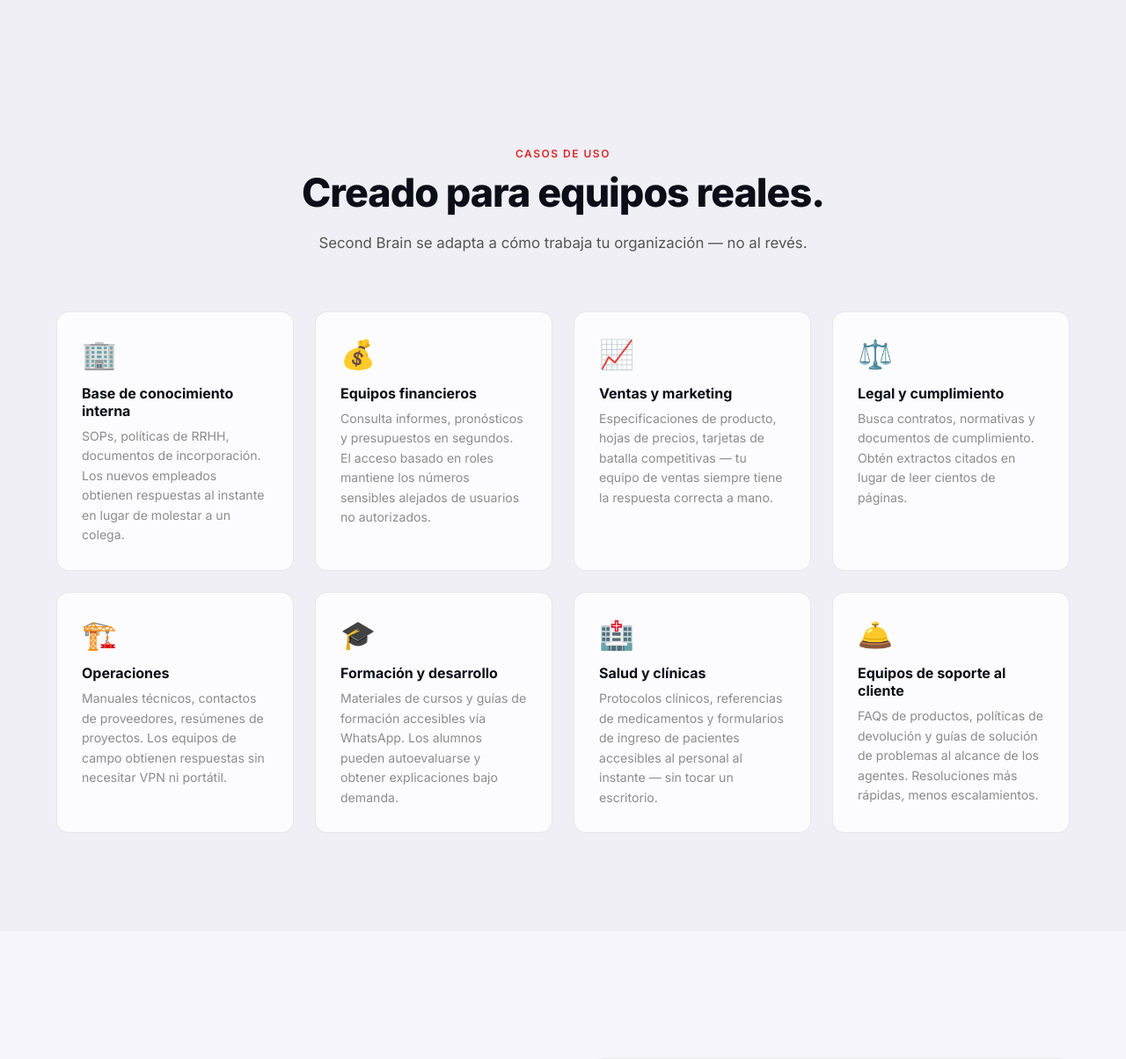
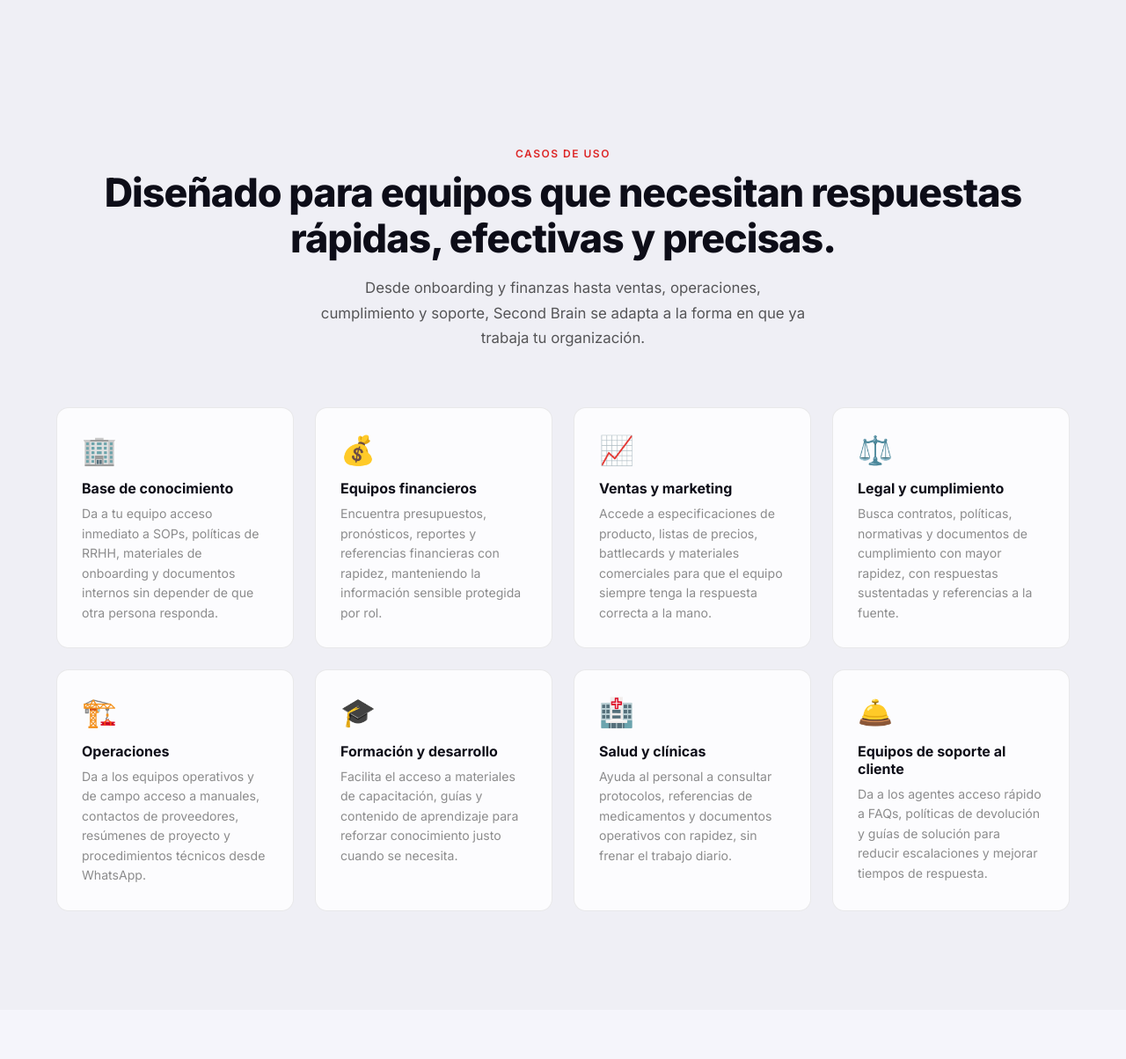
Before and after one commit to HARIOM-JHA01/second-brain-v2, a FastAPI app: page / in a window 1280 px wide. Shown: the part 4740-5944 px from the top of the page at 88% size. Run offline with FastAPI, Linux system fonts and the light colour scheme; parts of the project's set-up code (start-up, migrations or seed data) failed here and were passed over.

Commit message:
docs(landing): refresh use cases section copy and formatting
Update the use cases section content with more concise, action-oriented
descriptions and standardized capitalization. The section subtitle now
emphasizes adaptability across departments, and individual use case
titles and descriptions have been streamlined for clarity and consistency.

```diff
--- a/agente_rolplay/static/i18n.js
+++ b/agente_rolplay/static/i18n.js
@@ -466,33 +466,33 @@
       "lp.flow.10.desc":
         "Cuando se habilita, el historial de interacción y las áreas de oportunidad detectadas pueden transferirse a un coach de IA personalizado para dar un seguimiento más enfocado y personal.",
       "lp.uc.label": "Casos de uso",
-      "lp.uc.title": "Creado para equipos reales.",
+      "lp.uc.title": "Diseñado para equipos que necesitan respuestas rápidas, efectivas y precisas.",
       "lp.uc.sub":
-        "Second Brain se adapta a cómo trabaja tu organización — no al revés.",
-      "lp.uc.1.title": "Base de conocimiento interna",
+        "Desde onboarding y finanzas hasta ventas, operaciones, cumplimiento y soporte, Second Brain se adapta a la forma en que ya trabaja tu organización.",
+      "lp.uc.1.title": "Base de conocimiento",
       "lp.uc.1.desc":
-        "SOPs, políticas de RRHH, documentos de incorporación. Los nuevos empleados obtienen respuestas al instante en lugar de molestar a un colega.",
+        "Da a tu equipo acceso inmediato a SOPs, políticas de RRHH, materiales de onboarding y documentos internos sin depender de que otra persona responda.",
       "lp.uc.2.title": "Equipos financieros",
       "lp.uc.2.desc":
-        "Consulta informes, pronósticos y presupuestos en segundos. El acceso basado en roles mantiene los números sensibles alejados de usuarios no autorizados.",
+        "Encuentra presupuestos, pronósticos, reportes y referencias financieras con rapidez, manteniendo la información sensible protegida por rol.",
       "lp.uc.3.title": "Ventas y marketing",
       "lp.uc.3.desc":
-        "Especificaciones de producto, hojas de precios, tarjetas de batalla competitivas — tu equipo de ventas siempre tiene la respuesta correcta a mano.",
+        "Accede a especificaciones de producto, listas de precios, battlecards y materiales comerciales para que el equipo siempre tenga la respuesta correcta a la mano.",
       "lp.uc.4.title": "Legal y cumplimiento",
       "lp.uc.4.desc":
-        "Busca contratos, normativas y documentos de cumplimiento. Obtén extractos citados en lugar de leer cientos de páginas.",
+        "Busca contratos, políticas, normativas y documentos de cumplimiento con mayor rapidez, con respuestas sustentadas y referencias a la fuente.",
       "lp.uc.5.title": "Operaciones",
       "lp.uc.5.desc":
-        "Manuales técnicos, contactos de proveedores, resúmenes de proyectos. Los equipos de campo obtienen respuestas sin necesitar VPN ni portátil.",
+        "Da a los equipos operativos y de campo acceso a manuales, contactos de proveedores, resúmenes de proyecto y procedimientos técnicos desde WhatsApp.",
       "lp.uc.6.title": "Formación y desarrollo",
       "lp.uc.6.desc":
-        "Materiales de cursos y guías de formación accesibles vía WhatsApp. Los alumnos pueden autoevaluarse y obtener explicaciones bajo demanda.",
+        "Facilita el acceso a materiales de capacitación, guías y contenido de aprendizaje para reforzar conocimiento justo cuando se necesita.",
       "lp.uc.7.title": "Salud y clínicas",
       "lp.uc.7.desc":
-        "Protocolos clínicos, referencias de medicamentos y formularios de ingreso de pacientes accesibles al personal al instante — sin tocar un escritorio.",
+        "Ayuda al personal a consultar protocolos, referencias de medicamentos y documentos operativos con rapidez, sin frenar el trabajo diario.",
       "lp.uc.8.title": "Equipos de soporte al cliente",
       "lp.uc.8.desc":
-        "FAQs de productos, políticas de devolución y guías de solución de problemas al alcance de los agentes. Resoluciones más rápidas, menos escalamientos.",
+        "Da a los agentes acceso rápido a FAQs, políticas de devolución y guías de solución para reducir escalaciones y mejorar tiempos de respuesta.",
       "lp.sec.label": "Seguridad y permisos",
       "lp.sec.title": "Tus datos, tus reglas.",
       "lp.sec.sub":
@@ -1179,34 +1179,34 @@
       "lp.flow.10.title": "Personalized Coach",
       "lp.flow.10.desc":
         "When enabled, interaction history and detected opportunity areas can be passed to a personalized AI Coach for more focused and personal follow-up.",
-      "lp.uc.label": "Use cases",
-      "lp.uc.title": "Built for real teams.",
+      "lp.uc.label": "Use Cases",
+      "lp.uc.title": "Built for the teams that need answers fast.",
       "lp.uc.sub":
-        "Second Brain adapts to how your organization works — not the other way around.",
-      "lp.uc.1.title": "Internal knowledge base",
+        "From onboarding and finance to sales, operations, compliance, and support, Second Brain adapts to how your organization already works.",
+      "lp.uc.1.title": "Internal Knowledge Base",
       "lp.uc.1.desc":
-        "SOPs, HR policies, onboarding docs. New employees get answers instantly instead of pinging a colleague.",
-      "lp.uc.2.title": "Financial teams",
+        "Give your team instant access to SOPs, HR policies, onboarding materials, and internal documents without depending on someone else to answer.",
+      "lp.uc.2.title": "Finance Teams",
       "lp.uc.2.desc":
-        "Query reports, forecasts, and budgets in seconds. Role-based access keeps sensitive numbers away from unauthorized users.",
-      "lp.uc.3.title": "Sales & marketing",
+        "Find budgets, forecasts, reports, and financial references quickly while keeping sensitive information restricted by role.",
+      "lp.uc.3.title": "Sales & Marketing",
       "lp.uc.3.desc":
-        "Product specs, pricing sheets, competitive battlecards — your sales team always has the right answer on hand.",
-      "lp.uc.4.title": "Legal & compliance",
+        "Access product specs, pricing sheets, battlecards, and commercial materials so the team always has the right answer at hand.",
+      "lp.uc.4.title": "Legal & Compliance",
       "lp.uc.4.desc":
-        "Search contracts, regulations, and compliance docs. Get cited excerpts instead of reading through hundreds of pages.",
+        "Search contracts, policies, regulations, and compliance documents faster, with grounded answers and source references.",
       "lp.uc.5.title": "Operations",
       "lp.uc.5.desc":
-        "Technical manuals, vendor contacts, project briefs. Field teams get answers without needing VPN or a laptop.",
-      "lp.uc.6.title": "Training & L&D",
+        "Give field and operational teams access to manuals, vendor contacts, project summaries, and technical procedures from WhatsApp.",
+      "lp.uc.6.title": "Learning & Development",
       "lp.uc.6.desc":
-        "Course materials and training guides accessible via WhatsApp. Learners can quiz themselves and get explanations on demand.",
-      "lp.uc.7.title": "Healthcare & clinics",
+        "Make training materials, guides, and learning content easier to access, so people can reinforce knowledge when they need it.",
+      "lp.uc.7.title": "Healthcare & Clinics",
       "lp.uc.7.desc":
-        "Clinical protocols, drug references, and patient intake forms instantly accessible to staff — without touching a desktop.",
-      "lp.uc.8.title": "Customer support teams",
+        "Help staff consult protocols, medication references, and operational documents quickly, without slowing down daily work.",
+      "lp.uc.8.title": "Customer Support Teams",
       "lp.uc.8.desc":
-        "Product FAQs, return policies, and troubleshooting guides at agents' fingertips. Faster resolutions, fewer escalations.",
+        "Provide agents with fast access to FAQs, return policies, and troubleshooting guides to reduce escalations and improve response times.",
       "lp.sec.label": "Security & permissions",
       "lp.sec.title": "Your data, your rules.",
       "lp.sec.sub":
--- a/agente_rolplay/templates/index.html
+++ b/agente_rolplay/templates/index.html
@@ -2054,79 +2054,82 @@
     <section class="use-cases section" id="use-cases">
       <div class="max-w">
         <div class="section-header center">
-          <div class="section-label" data-i18n="lp.uc.label">Use cases</div>
+          <div class="section-label" data-i18n="lp.uc.label">Use Cases</div>
           <h2 class="section-title" data-i18n="lp.uc.title">
-            Built for real teams.
+            Built for the teams that need answers fast.
           </h2>
           <p class="section-sub" data-i18n="lp.uc.sub">
-            Second Brain adapts to how your organization works — not the other
-            way around.
+            From onboarding and finance to sales, operations, compliance, and
+            support, Second Brain adapts to how your organization already works.
           </p>
         </div>
 
         <div class="use-cases-grid">
           <div class="use-case-card">
             <span class="use-case-emoji">🏢</span>
-            <h3 data-i18n="lp.uc.1.title">Internal knowledge base</h3>
+            <h3 data-i18n="lp.uc.1.title">Internal Knowledge Base</h3>
             <p data-i18n="lp.uc.1.desc">
-              SOPs, HR policies, onboarding docs. New employees get answers
-              instantly instead of pinging a colleague.
+              Give your team instant access to SOPs, HR policies, onboarding
+              materials, and internal documents without depending on someone
+              else to answer.
             </p>
           </div>
           <div class="use-case-card">
             <span class="use-case-emoji">💰</span>
-            <h3 data-i18n="lp.uc.2.title">Financial teams</h3>
+            <h3 data-i18n="lp.uc.2.title">Finance Teams</h3>
             <p data-i18n="lp.uc.2.desc">
-              Query reports, forecasts, and budgets in seconds. Role-based
-              access keeps sensitive numbers away from unauthorized users.
+              Find budgets, forecasts, reports, and financial references quickly
+              while keeping sensitive information restricted by role.
             </p>
           </div>
           <div class="use-case-card">
             <span class="use-case-emoji">📈</span>
-            <h3 data-i18n="lp.uc.3.title">Sales &amp; marketing</h3>
+            <h3 data-i18n="lp.uc.3.title">Sales &amp; Marketing</h3>
             <p data-i18n="lp.uc.3.desc">
-              Product specs, pricing sheets, competitive battlecards — your
-              sales team always has the right answer on hand.
+              Access product specs, pricing sheets, battlecards, and commercial
+              materials so the team always has the right answer at hand.
             </p>
           </div>
           <div class="use-case-card">
             <span class="use-case-emoji">⚖️</span>
-            <h3 data-i18n="lp.uc.4.title">Legal &amp; compliance</h3>
+            <h3 data-i18n="lp.uc.4.title">Legal &amp; Compliance</h3>
             <p data-i18n="lp.uc.4.desc">
-              Search contracts, regulations, and compliance docs. Get cited
-              excerpts instead of reading through hundreds of pages.
+              Search contracts, policies, regulations, and compliance documents
+              faster, with grounded answers and source references.
             </p>
           </div>
           <div class="use-case-card">
             <span class="use-case-emoji">🏗️</span>
             <h3 data-i18n="lp.uc.5.title">Operations</h3>
             <p data-i18n="lp.uc.5.desc">
-              Technical manuals, vendor contacts, project briefs. Field teams
-              get answers without needing VPN or a laptop.
+              Give field and operational teams access to manuals, vendor
+              contacts, project summaries, and technical procedures from
+              WhatsApp.
             </p>
           </div>
           <div class="use-case-card">
             <span class="use-case-emoji">🎓</span>
-            <h3 data-i18n="lp.uc.6.title">Training &amp; L&D</h3>
+            <h3 data-i18n="lp.uc.6.title">Learning &amp; Development</h3>
             <p data-i18n="lp.uc.6.desc">
-              Course materials and training guides accessible via WhatsApp.
-              Learners can quiz themselves and get explanations on demand.
+              Make training materials, guides, and learning content easier to
+              access, so people can reinforce knowledge when they need it.
             </p>
           </div>
           <div class="use-case-card">
             <span class="use-case-emoji">🏥</span>
-            <h3 data-i18n="lp.uc.7.title">Healthcare &amp; clinics</h3>
+            <h3 data-i18n="lp.uc.7.title">Healthcare &amp; Clinics</h3>
             <p data-i18n="lp.uc.7.desc">
-              Clinical protocols, drug references, and patient intake forms
-              instantly accessible to staff — without touching a desktop.
+              Help staff consult protocols, medication references, and
+              operational documents quickly, without slowing down daily work.
             </p>
           </div>
           <div class="use-case-card">
             <span class="use-case-emoji">🛎️</span>
-            <h3 data-i18n="lp.uc.8.title">Customer support teams</h3>
+            <h3 data-i18n="lp.uc.8.title">Customer Support Teams</h3>
             <p data-i18n="lp.uc.8.desc">
-              Product FAQs, return policies, and troubleshooting guides at
-              agents' fingertips. Faster resolutions, fewer escalations.
+              Provide agents with fast access to FAQs, return policies, and
+              troubleshooting guides to reduce escalations and improve response
+              times.
             </p>
           </div>
         </div>
```
